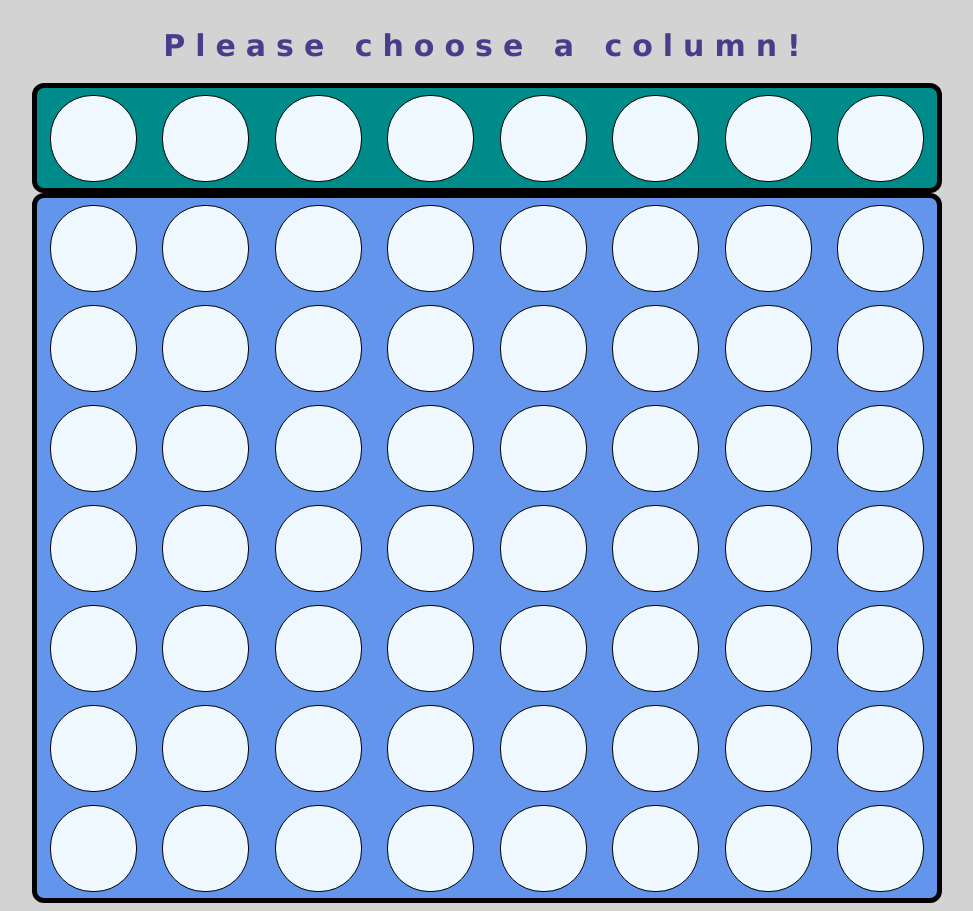
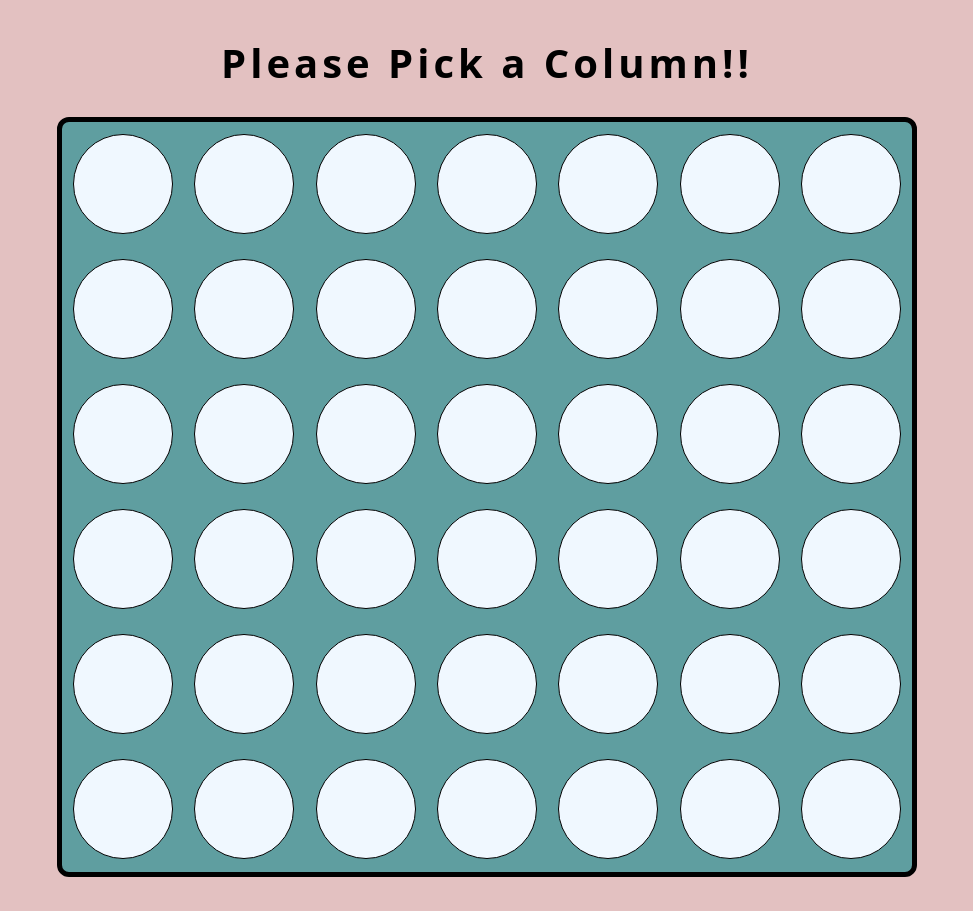
Before and after one commit to brandon-04/ConnectFour, a plain HTML site: page index.html in a window 1280 px wide. Shown: the whole page, without its empty margins (153-1126 px from the left). After the commit the page ends 885 px from the top, so only its background shows below. Drawn offline with Linux system fonts and the light colour scheme.

Commit message:
adding new connectFour Files

```diff
--- a/index.html
+++ b/index.html
@@ -1,18 +1,16 @@
-<!doctype html>
-<html>
+<!DOCTYPE html>
+<html lang="en">
 <head>
-<meta charset="utf-8">
-<title>Connect four</title>
-	<link href="styles.css" rel="stylesheet" type="text/css">
-	<script src="script.js" defer></script>
+    <meta charset="UTF-8">
+    <meta name="viewport" content="width=device-width, initial-scale=1.0">
+    <title>ConnectFour</title>
+    <script src="script.js" defer></script>
+    <link rel="stylesheet" href="styles.css">
 </head>
-
 <body>
-<div id="outerContainer">
-	<h1 id="headerChoice">Please choose a column!</h1>
-	<div id="chooseBox"></div>
-	<div id="mainBox"></div>
-
-</div>
+    <div id="wrapperDiv">
+        <h1 id="titleText">Please Pick a Column!!</h1>
+        <div id="mainDiv"></div>
+    </div>
 </body>
 </html>
--- a/script.js
+++ b/script.js
@@ -1,69 +1,39 @@
-// JavaScript Document
-let turn = 0;
-setUpGrid();
+let mainDiv = document.querySelector("#mainDiv")
+let purple = "rgb(110, 14, 73)", yellow = "rgb(250, 250, 152)";
 
-function setUpGrid() {
-	const mainBox = document.querySelector("#mainBox");
-	const choiceBox = document.querySelector("#chooseBox");
+setBoard();
 
+function setBoard() {
+    for(let y = 0; y < 6; y++) {
+        let curCol = document.createElement("div");
 
+        curCol.setAttribute("class", "column");
+        curCol.setAttribute("id", `column${y}`);
 
-	for(let y = 0; y <= 7; y++) {//column creation
+        for(let x = 0; x < 7; x++) {
+            let curCirc = document.createElement("div");
+            let circCoord = `c${y}-${x}`;//column - row
 
-		let col = document.createElement("div");
+            curCirc.setAttribute("class", "circle");
+            curCirc.setAttribute("id", circCoord);
 
-		col.setAttribute("class","column");
-
-		mainBox.appendChild(col);
-
-		for(let i = 0; i <= 6; i++) {//circle creation
-
-			let circ = document.createElement("div");
-
-			circ.setAttribute("class","circle");
-			circ.setAttribute("id", `c${i}-${y}`);
-
-			col.appendChild(circ);
-		}
-	}
-
-	for(let u = 0; u <=7; u++) {//choice circle creation
-
-		let choice = document.createElement("div");
-
-		choice.setAttribute("class", "choiceCircle");
-		choice.setAttribute("id", `choice${u}`);
-
-		choice.addEventListener("click",() => {
-			addPiece(u);
-		});
-
-		choiceBox.appendChild(choice);
-	}
-
+            curCirc.addEventListener("click", () => {
+                if(getBodyBackground() == yellow) {
+                    document.body.style.backgroundColor = purple;
+                }
+                else {
+                    document.body.style.backgroundColor = yellow;
+                }
+            });
+            curCol.appendChild(curCirc);
+        }
+        mainDiv.appendChild(curCol);
+    }
 }
 
-function addPiece(choiceNum) {
-	const player1 = "red", player2 = "yellow";
+function getBodyBackground() {
+    var getBody = document.getElementsByTagName("body")[0]
+    var prop = window.getComputedStyle(getBody).getPropertyValue("background-color");
 
-
-	for(let i = 6; i >= 0; i--) {
-		let cur = document.querySelector(`#c${i}-${choiceNum}`);
-
-		console.log(cur.style.backgroundColor);
-		if(cur.style.backgroundColor == "aliceblue") {
-			if(turn % 2 == 0) {
-				cur.style.backgroundColor = player2;
-			}
-			else {
-				cur.style.backgroundColor = player1;
-			}
-
-		}
-	}
-	turn++;
+    return prop;
 }
-
-//function colCount(column) {
-//
-//}
--- a/styles.css
+++ b/styles.css
@@ -1,86 +1,53 @@
-/* CSS Document */
-
 body {
     display: flex;
     justify-content: center;
 
-	background-color: lightgrey;
+    background-color: rgb(227, 193, 193);
 }
 
-#headerChoice {
-	font-size: 30px;
-	padding:0px;
-	color: darkslateblue;
-
-	letter-spacing: 10px;
-	font-family: "Lucida Grande", "Lucida Sans Unicode", "Lucida Sans", "DejaVu Sans", Verdana, "sans-serif";
-}
-
-#outerContainer {
-	justify-content: center;
+#wrapperDiv {
     text-align: center;
 }
 
-#mainBox {
+#mainDiv {
     display: flex;
     justify-content: space-around;
     align-items: center;
-
-	height: 700px;
-	width: 900px;
+    flex-wrap: wrap;
 
     border: thick black solid;
     border-radius: 12px;
-	background-color: cornflowerblue;
+    background-color: cadetblue;
+
+    height: 750px;
+    width: 850px;
 }
 
-#chooseBox {
-	display: flex;
-
-	justify-content: space-around;
-	align-items: center;
-
-	height: 100px;
-	width: 900px;
-
-	border:thick black solid;
-	border-radius: 12px;
-	background-color: darkcyan;
-}
-
-.circle {
-	display: flex;
-
-	width: 85px;
-	height: 85px;
-
-	border-radius: 42px;
-	border: thin black solid;
-	background-color: aliceblue;
-}
-
-.choiceCircle {
-	display: flex;
-
-	width: 85px;
-	height: 85px;
-
-	border-radius: 42px;
-	border: thin black solid;
-	background-color: aliceblue;
-}
-
-.choiceCircle:hover {
-	border: 2px black solid;
-	background-color: lightblue;
+#titleText {
+    font-size: 40px;
+    letter-spacing: 4px;
+    font-family:system-ui, -apple-system, BlinkMacSystemFont, 'Segoe UI', Roboto, Oxygen, Ubuntu, Cantarell, 'Open Sans', 'Helvetica Neue', sans-serif;
 }
 
 .column {
     display: flex;
     justify-content: space-around;
 
-	height: 100%;
+    width: 100%;
+}
 
-	flex-wrap: wrap;
-	align-items: center;
+.circle {
+    box-sizing: border-box;
+
+    height: 100px;
+    width: 100px;
+
+    border-radius: 50px;
+    border: thin black solid;
+    background-color: aliceblue;
 }
+
+.circle:hover {
+    border: 3px darkblue solid;
+    background-color: #e3c1c1;
+}
```
Lines whose indentation alone changed are shown as unchanged.
